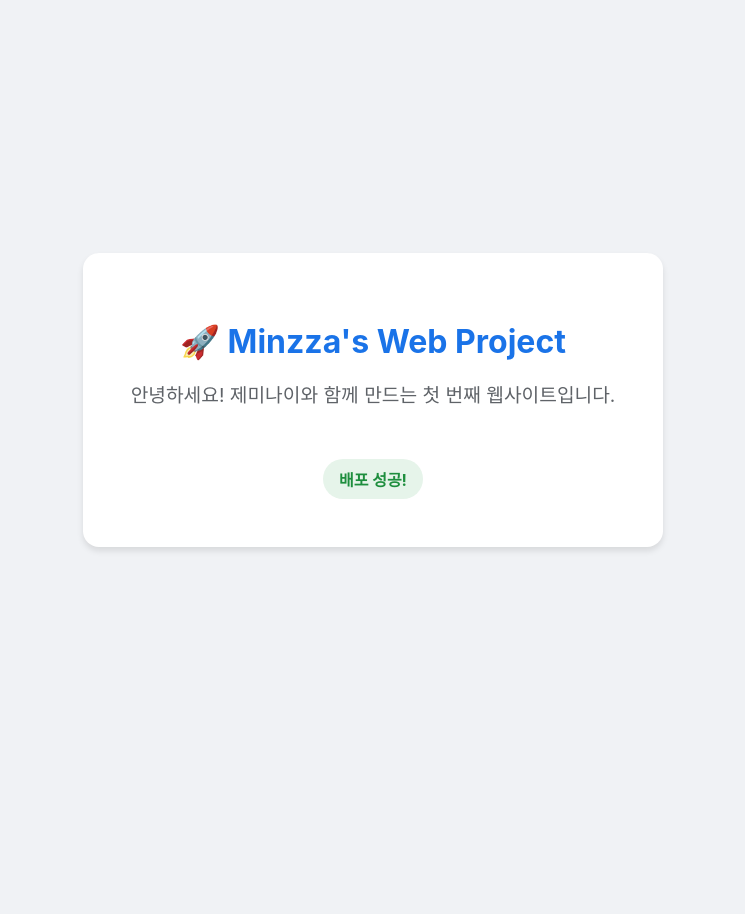
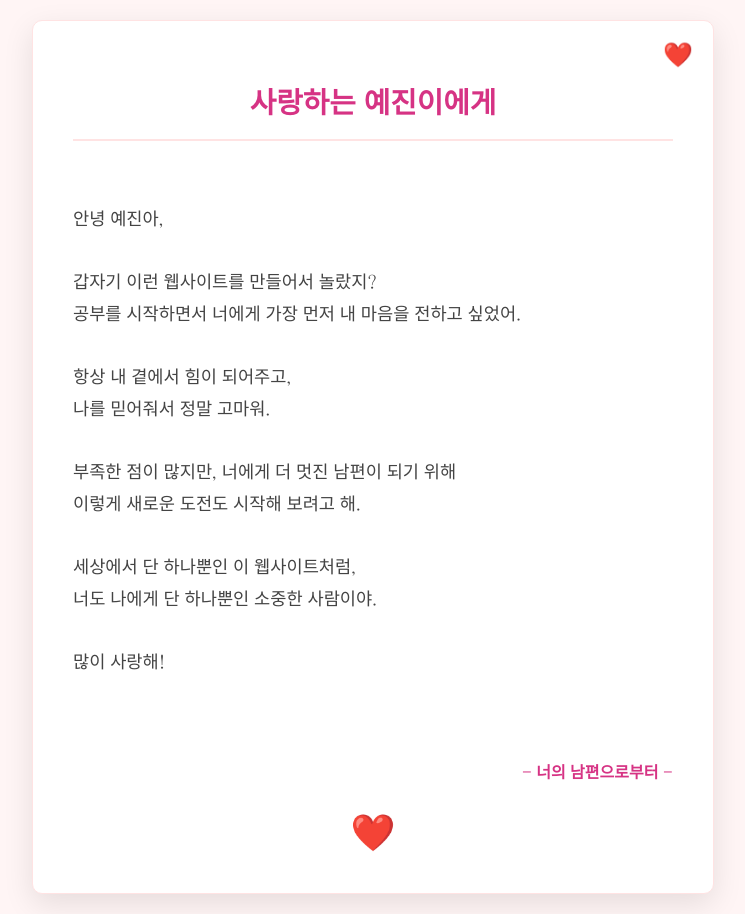
Before and after one commit to minzza-lab/minzza-test, a plain HTML site: page index.html in a window 1280 px wide. Shown: the whole page, without its empty margins (267-1012 px from the left). Before the commit the page ends 800 px from the top, so only its background shows below. Drawn offline with Linux system fonts and the light colour scheme.

Commit message:
Add a letter to my wife Yejin

```diff
--- a/index.html
+++ b/index.html
@@ -3,48 +3,111 @@
 <head>
     <meta charset="UTF-8">
     <meta name="viewport" content="width=device-width, initial-scale=1.0">
-    <title>Minzza's Web Project</title>
+    <title>예진이에게 보내는 편지</title>
     <style>
+        @import url('https://fonts.googleapis.com/css2?family=Nanum+Myeongjo:wght@400;700&display=swap');
+
         body {
-            font-family: -apple-system, BlinkMacSystemFont, "Segoe UI", Roboto, "Helvetica Neue", Arial, sans-serif;
+            font-family: 'Nanum Myeongjo', serif;
+            margin: 0;
+            background-color: #fff5f5; /* 연한 분홍색 배경 */
             display: flex;
             justify-content: center;
             align-items: center;
-            height: 100vh;
-            margin: 0;
-            background-color: #f0f2f5;
+            min-height: 100vh;
+            padding: 20px;
         }
-        .container {
+
+        .envelope {
+            background: white;
+            max-width: 600px;
+            width: 100%;
+            padding: 40px;
+            border-radius: 10px;
+            box-shadow: 0 10px 30px rgba(0,0,0,0.1);
+            position: relative;
+            overflow: hidden;
+            border: 1px solid #ffe3e3;
+        }
+
+        .envelope::before {
+            content: "❤️";
+            position: absolute;
+            top: 20px;
+            right: 20px;
+            font-size: 24px;
+        }
+
+        h1 {
+            color: #d63384; /* 진한 분홍색 */
             text-align: center;
-            background: white;
-            padding: 3rem;
-            border-radius: 1rem;
-            box-shadow: 0 4px 6px rgba(0, 0, 0, 0.1);
+            font-size: 1.8rem;
+            margin-bottom: 2rem;
+            border-bottom: 2px solid #ffe3e3;
+            padding-bottom: 1rem;
         }
-        h1 {
-            color: #1a73e8;
-            margin-bottom: 1rem;
+
+        .letter-content {
+            color: #444;
+            line-height: 1.8;
+            font-size: 1.1rem;
+            white-space: pre-wrap; /* 줄바꿈 유지 */
         }
-        p {
-            color: #5f6368;
-            font-size: 1.2rem;
+
+        .signature {
+            margin-top: 3rem;
+            text-align: right;
+            font-weight: bold;
+            color: #d63384;
         }
-        .status {
-            display: inline-block;
+
+        .heart-animation {
+            text-align: center;
             margin-top: 2rem;
-            padding: 0.5rem 1rem;
-            background-color: #e6f4ea;
-            color: #1e8e3e;
-            border-radius: 2rem;
-            font-weight: bold;
+            font-size: 30px;
+            animation: beat 1s infinite alternate;
+        }
+
+        @keyframes beat {
+            from { transform: scale(1); }
+            to { transform: scale(1.2); }
+        }
+
+        footer {
+            margin-top: 2rem;
+            text-align: center;
+            font-size: 0.8rem;
+            color: #adb5bd;
         }
     </style>
 </head>
 <body>
-    <div class="container">
-        <h1>🚀 Minzza's Web Project</h1>
-        <p>안녕하세요! 제미나이와 함께 만드는 첫 번째 웹사이트입니다.</p>
-        <div class="status">배포 성공!</div>
+    <div class="envelope">
+        <h1>사랑하는 예진이에게</h1>
+
+        <div class="letter-content">
+안녕 예진아,
+
+갑자기 이런 웹사이트를 만들어서 놀랐지?
+공부를 시작하면서 너에게 가장 먼저 내 마음을 전하고 싶었어.
+
+항상 내 곁에서 힘이 되어주고,
+나를 믿어줘서 정말 고마워.
+
+부족한 점이 많지만, 너에게 더 멋진 남편이 되기 위해
+이렇게 새로운 도전도 시작해 보려고 해.
+
+세상에서 단 하나뿐인 이 웹사이트처럼,
+너도 나에게 단 하나뿐인 소중한 사람이야.
+
+많이 사랑해!
+        </div>
+
+        <div class="signature">
+            - 너의 남편으로부터 -
+        </div>
+
+        <div class="heart-animation">❤️</div>
     </div>
 </body>
 </html>
```
